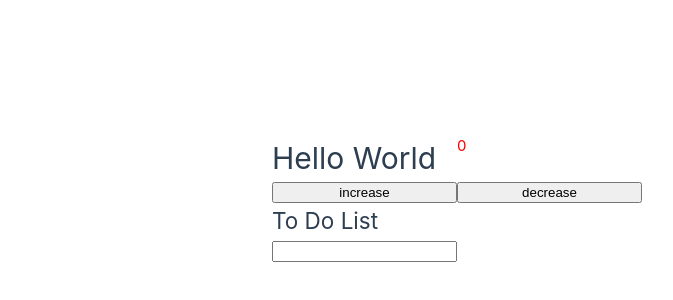
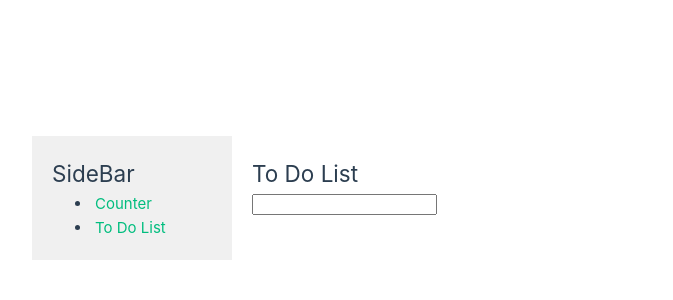
Before and after one commit to stevmasterxd/primer-proyecto, a Vue app: page /ToDoList in a window 1280 px wide. Shown: the part 202-502 px from the top of the page, without its empty margins (183-856 px from the left). Built offline with nearby package versions, Linux system fonts and the light colour scheme; the HTML template or start-up script is replaced by a standard one.

Commit message:
cuarto commit

```diff
--- a/src/App.vue
+++ b/src/App.vue
@@ -1,12 +1,8 @@
 <template>
-  <counter></counter>
-  <ToDoList></ToDoList>
+  <MainView></MainView>
 </template>
 
 <script setup>
-import Counter from './components/Counter.vue';
-import ToDoList from './components/ToDoList.vue';
+import MainView from './views/MainView.vue';
 </script>
-
-<style scoped>
-</style>
+<style scoped></style>
--- /dev/null
+++ b/src/components/SideBar.vue
@@ -0,0 +1,21 @@
+<template>
+    <div class="SideBar">
+        <h2>SideBar</h2>
+        <ul>
+            <li> <router-link to="/Counter">Counter</router-link></li>
+            <li><router-link to="/ToDoList">To Do List</router-link></li>
+        </ul>
+    </div>
+</template>
+
+<script setup>
+
+</script>
+
+<style>
+.SideBar {
+    width: 200px;
+    background-color: #f0f0f0;
+    padding: 20px;
+}
+</style>
--- a/src/components/ToDoList.vue
+++ b/src/components/ToDoList.vue
@@ -5,6 +5,7 @@
         <ul>
             <li v-for="(task, index) in task" :key="index">
                 {{ task }}
+                <button @click="deleteTask">Delete</button>
             </li>
         </ul>
     </div>
@@ -18,6 +19,9 @@ const addTask = () => {
     task.value.push(newTask.value);
     newTask.value = '';
 }
+const deleteTask = (index) => {
+    task.value.splice(index, 1);
+}
 
 </script>
 
--- a/src/router/index.js
+++ b/src/router/index.js
@@ -8,14 +8,16 @@ const router = createRouter({
     //   name: 'home',
     //   component: HomeView,
     // },
-    // {
-    //   path: '/about',
-    //   name: 'about',
-    //   // route level code-splitting
-    //   // this generates a separate chunk (About.[hash].js) for this route
-    //   // which is lazy-loaded when the route is visited.
-    //   component: () => import('../views/AboutView.vue'),
-    // },
+    {
+      path: '/Counter',
+      name: 'Counter',
+      component: () => import('../components/Counter.vue'),
+    },
+    {
+      path: '/ToDoList',
+      name: 'ToDoList',
+      component: () => import('../components/ToDoList.vue'),
+    },
   ],
 })
 
--- /dev/null
+++ b/src/views/MainView.vue
@@ -0,0 +1,21 @@
+<template>
+    <div class="container">
+        <SideBar></SideBar>
+        <div class="content">
+            <router-view></router-view>
+        </div>
+    </div>
+</template>
+<script setup>
+import SideBar from '../components/SideBar.vue';
+</script>
+<style>
+.container {
+    display: flex;
+}
+
+.content {
+    flex: 1;
+    padding: 20px;
+}
+</style>
```
